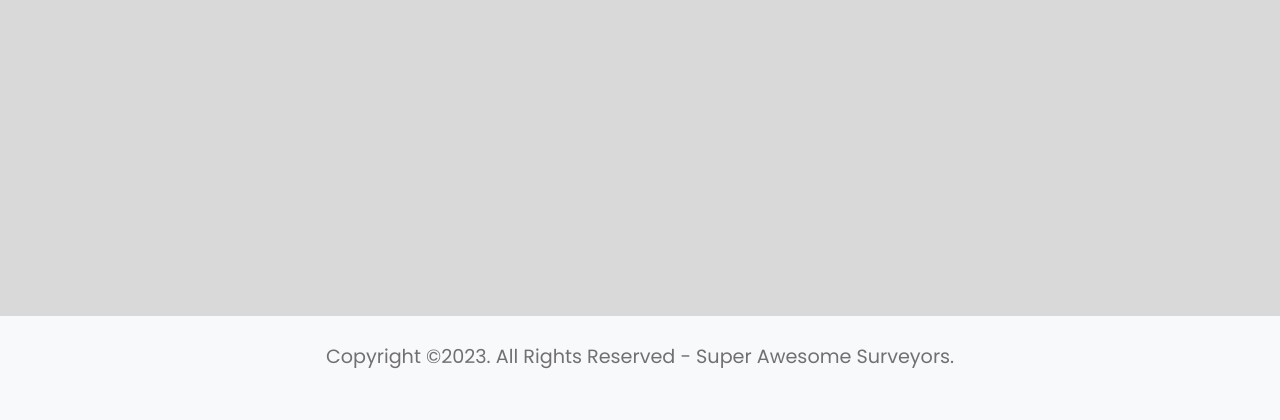
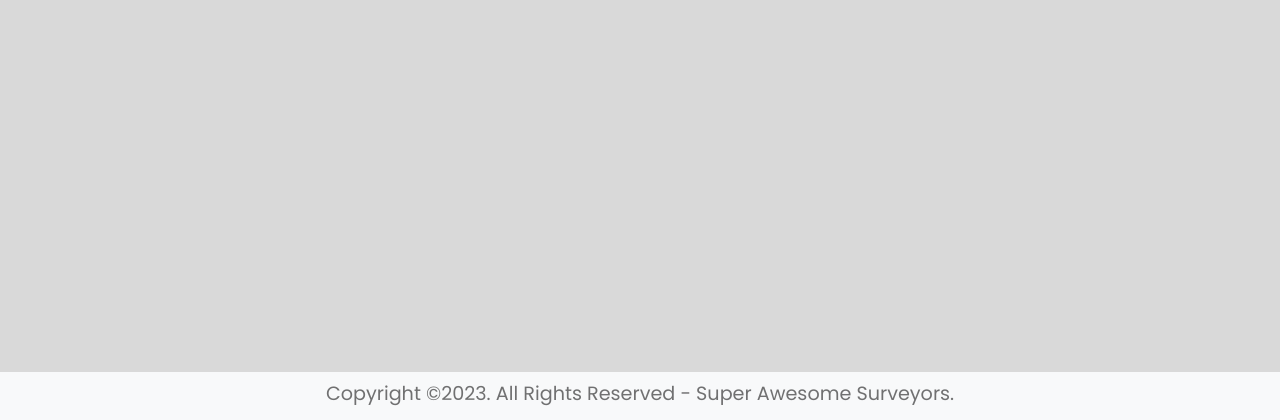
Before and after one commit to FawziaSaad/COMP229-Group4, a Node server app: page / in a window 1280 px wide. Shown: the part 380-800 px from the top of the page. Run offline with Node 20, Linux system fonts and the light colour scheme; data that the repository does not hold is empty; some libraries are stand-ins or nearby versions.

Commit message:
make bottom navbar smaller

```diff
--- a/public/Content/app.css
+++ b/public/Content/app.css
@@ -51,6 +51,11 @@ nav.navbar ul.navbar-nav li.nav-item a:hover {
 footer > nav {
   font-size: smaller;
   text-align: center;
+}
+
+footer > nav.navbar{
+  height:3rem;
+  padding: 0.5rem;
 }
 
 .survey-heading {
```
